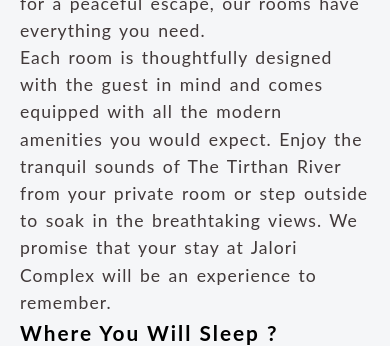
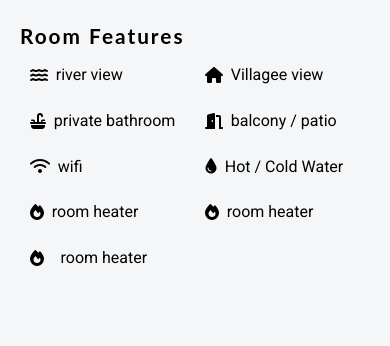
Before and after one commit to tejender/tirthan, a Django app: page /rooms/ in a window 390 px wide. Shown: the part 940-1286 px from the top of the page. Run offline with Django 4.2, Linux system fonts and the light colour scheme.

Commit message:
room modifies

```diff
--- a/base/templates/base/booking_form.html
+++ b/base/templates/base/booking_form.html
@@ -50,7 +50,7 @@
       <input type="number" id="rooms" name="rooms" placeholder="No. of Rooms YOu wants to Book">
     </div>
 
-    <input   type="submit" value="book now" name="book now">
+    <input   type="submit" value="Send enquiry" name="Send enquiry">
 
   </div>
 </form>
--- a/base/templates/base/rooms.html
+++ b/base/templates/base/rooms.html
@@ -48,7 +48,7 @@
                          The Tirthan River. Ideal for couples, solo travelers,
                          or small groups of up to three people, our rooms offer the perfect
                          combination of comfort and affordability.<br>
-                          Book your stay at Jalori
+                          {% comment %} Book your stay at Jalori
                           Complex and experience the beauty of nature
                         while enjoying the convenience of your own private space.<br>
                         At Jalori Complex, we strive to provide our guests with
@@ -59,7 +59,7 @@
                           equipped with all the modern amenities you would expect. Enjoy the
                           tranquil sounds of The Tirthan River from your private room or step
                            outside to soak in the breathtaking views. We promise that
-                        your stay at Jalori Complex will be an experience to remember.
+                        your stay at Jalori Complex will be an experience to remember. {% endcomment %}
                     </p>
 
                 </div>
@@ -84,6 +84,70 @@
                        <img src="https://cdn.pixabay.com/photo/2017/02/15/08/00/fantastic-2067845__340.jpg  " alt="">
                        <img src="https://cdn.pixabay.com/photo/2013/10/09/02/27/lake-192990__340.jpg" alt="">
                     </div>
+                </div>
+
+
+
+                <div class="room-features">
+                    <h4>Room Features</h4>
+                    <div class="amenity-wrapper">
+                    <div class="amenity">
+                        <i class=" fa fa-solid fa-water"></i>
+                        <p>
+                            river view
+                        </p>
+                    </div>
+                    <div class="amenity">
+                        <i class="fa fa-solid fa-house"></i>
+                        <p>
+                            Villagee view
+                        </p>
+                    </div>
+                    <div class="amenity">
+                        <i class="fa-solid fa-sink"></i>
+                        <p>
+                            private bathroom
+                        </p>
+                    </div>
+
+                    <div class="amenity">
+                        <i class="fa fa-solid fa-door-open"></i>
+                        <p>
+                            balcony / patio
+                        </p>
+                    </div>
+                    <div class="amenity">
+                        <i class="fa fa-solid fa-wifi"></i>
+                        <p>
+                            wifi
+                        </p>
+                    </div>
+                    <div class="amenity">
+                        <i class="fa-solid fa-droplet"></i>
+                        <p>
+                           Hot / Cold Water
+                        </p>
+                    </div>
+
+                    <div class="amenity">
+                        <i class="fa-solid fa-fire"></i>
+                        <p>
+                           room heater
+                        </p>
+                    </div>
+                    <div class="amenity">
+                        <i class="fa-solid fa-fire"></i>
+                        <p>
+                           room heater
+                        </p>
+                    </div>
+                    <div class="amenity">
+                        <i class="fa-solid fa-fire"></i>
+                        <p>
+                           room heater
+                        </p>
+                    </div>
+                </div>
                 </div>
 
             </div>
@@ -127,6 +191,8 @@
 
                     </div>
                 </div>
+
+
 
             </div>
           </div>
--- a/static/styles/booking_form.css
+++ b/static/styles/booking_form.css
@@ -2,9 +2,11 @@
     height: 40px;
 
     outline: none;
-    border: 2px solid rgb(97, 99, 76);
+    border: none;
     border-radius: 5px;
-    background-color: rgba(3, 231, 247, 0.185);
+    background-color:rgb(223, 219, 219);
+    padding-left: 10px;
+    height: 50px;
 }
 
 input[type="submit"]{
@@ -12,21 +14,24 @@
     padding: 10px 5px 10px 5px;
     margin-top: 20px;
     border-radius: 10px;
-    text-transform: uppercase;
+    text-transform: capitalize;
     font-size: 1.1rem;
     font-family: 'lato';
-    background-color: rgb(252, 227, 0);
+    background-color: black;
+    color: white;
+    padding: 10px 20px;
 
 }
 .field-group{
     display:flex;
     flex-direction:column;
-    margin-top: 10px;
+    margin-top: 20px;
   }
 
   .field-group label{
     font-size: 1rem;
     font-family: monospace;
+    margin-bottom: 5px;
   }
   .multiple-fields-container{
     display:flex;
--- a/static/styles/main-mobile.css
+++ b/static/styles/main-mobile.css
@@ -164,6 +164,10 @@
       /* background-color: aqua; */
     }
 
+    .booking-form{
+      display: none;
+    }
+
     .room-description h3,.booking-form__title{
       font-family: 'lato',serif;
       /* background-color: red; */
@@ -171,6 +175,20 @@
       font-size: 1.8rem;
       letter-spacing: 3px;
     }
+
+    .quick-enquiry{
+      display: none;
+    }
+
+    .amenity-wrapper .amenity{
+      flex: 1 0 calc(50% - 20px);
+      /* background-color: blue; */
+      justify-content: left;
+
+      /* margin: 10px */
+      /* background-color: red; */
+    }
+
     /* room end */
 
 }/* media query ended */
--- a/static/styles/main.css
+++ b/static/styles/main.css
@@ -500,9 +500,11 @@
   .sleeping-arrangements{
     height: auto;
     width: 100%;
+    margin-top: 10px;
+    margin-bottom: 10px;
   }
 
-  .sleeping-arrangements h4,.room-view h4{
+  .sleeping-arrangements h4,.room-view h4, .complex-detail h4 , .room-features h4{
     font-size: 1.3rem;
     font-family: 'lato',serif;
     text-transform: capitalize;
@@ -517,7 +519,7 @@
 
   .sleeping-arrangements__images img, .room-view__images img{
     width: 32%;
-    border-radius:2px;
+    border-radius:10px;
 
   }
 
@@ -539,4 +541,26 @@
     margin-top: 10px;
   }
 
+
+  .room-features{
+    margin-top: 20px;
+  }
+  .amenity-wrapper{
+    width: 100%;
+    /* background-color: red; */
+    display: flex;
+    flex-wrap: wrap;
+    /* gap: 15px; */
+    align-items: center;
+
+  }
+
+  .amenity-wrapper .amenity{
+    display: flex;
+    align-items: center;
+    flex: 1 0 calc(33.33% - 20px);
+    margin: 10px;
+
+  }
+
 /* room page ends */
```
Also changed, not shown: 3 other files.
